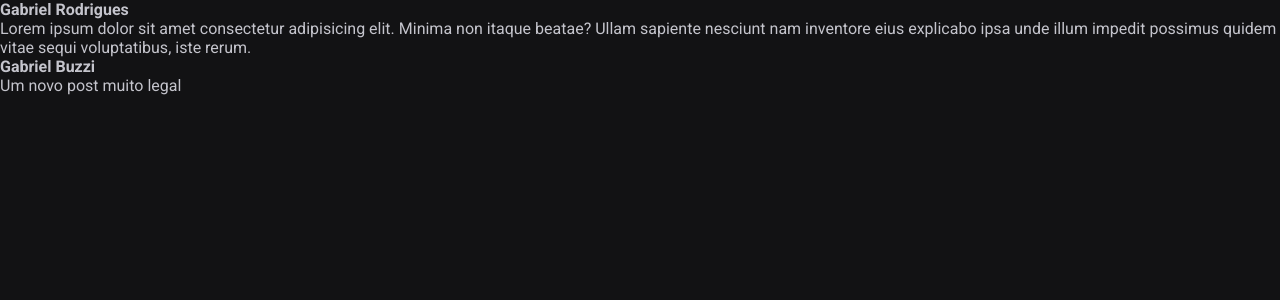
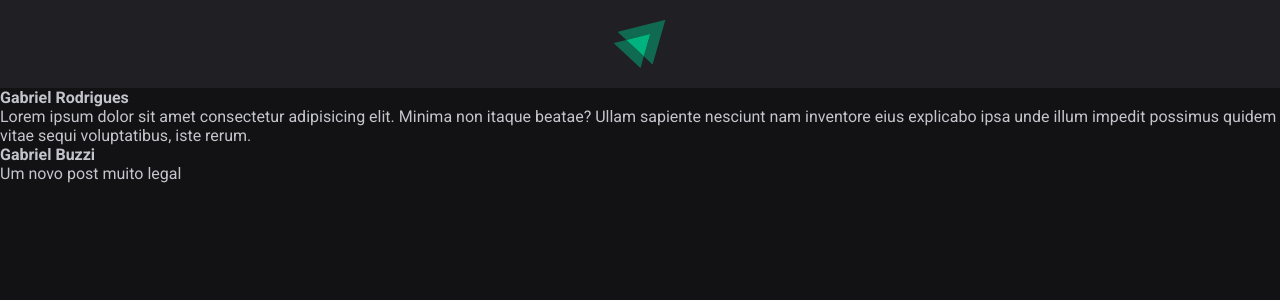
Before and after one commit to GabrielRARodrigues/React-IgniteFeed, a React (Vite) app: page / in a window 1280 px wide. Shown: the top 300 px of the page. Built offline with nearby package versions, Linux system fonts and the light colour scheme.

Commit message:
raw: Importing the project logo into the 'assets' folder and creating the 'Header' component, using the concept of 'CSS modules' for applying styles to the component

```diff
--- a/src/App.jsx
+++ b/src/App.jsx
@@ -1,3 +1,4 @@
+import { Header } from './components/Header'
 import { Post } from './components/Post'
 
 import './global.css'
@@ -5,6 +6,7 @@ import './global.css'
 export function App() {
   return (
     <div>
+      <Header />
       <Post
         author="Gabriel Rodrigues"
         content="Lorem ipsum dolor sit amet consectetur adipisicing elit. Minima non itaque beatae? Ullam sapiente nesciunt nam inventore eius explicabo ipsa unde illum impedit possimus quidem vitae sequi voluptatibus, iste rerum."
--- /dev/null
+++ b/src/components/Header.jsx
@@ -0,0 +1,11 @@
+import styles from './Header.module.css'
+
+import igniteLogo from '../assets/ignite-logo.svg'
+
+export function Header() {
+  return (
+    <header className={styles.header}>
+      <img src={igniteLogo} alt="Logo do Ignite Feed" />
+    </header>
+  )
+}
--- /dev/null
+++ b/src/components/Header.module.css
@@ -0,0 +1,11 @@
+.header {
+  padding: 1.25rem 0;
+  background: var(--gray-800);
+
+  display: flex;
+  justify-content: center;
+}
+
+.header img {
+  height: 3rem;
+}
```
Also changed, not shown: src/assets/ignite-logo.svg (added).
